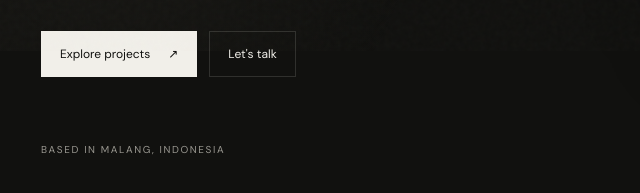
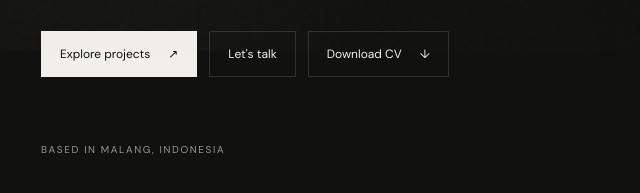
Before and after one commit to GooGooDoolls/Ryan_Portfolio, a website: page index.html in a window 1280 px wide. Shown: the part 749-942 px from the top of the page, 23-663 px from the left. Drawn offline with Linux system fonts and the light colour scheme; no server answers.

Commit message:
Add downloadable CV button to portfolio

```diff
--- a/index.html
+++ b/index.html
@@ -23,7 +23,7 @@
       <p class="kicker">INDUSTRIAL ENGINEERING · DATA · PROCESS · IMPROVEMENT</p>
       <h1>Industrial engineering<br>with <em>real impact.</em></h1>
       <p class="hero-lead">I'm Ryan Syahriel, an Industrial Engineer and manufacturing data analyst working across manufacturing, supply chain, and continuous improvement. I use data to understand what is happening, find what matters, and make the next action clearer.</p>
-      <div class="hero-actions"><a class="button primary" href="#projects">Explore projects <span>↗</span></a><a class="button secondary" href="#contact">Let's talk</a></div>
+      <div class="hero-actions"><a class="button primary" href="#projects">Explore projects <span>↗</span></a><a class="button secondary" href="#contact">Let's talk</a><a class="button secondary cv-download" href="https://drive.google.com/uc?export=download&id=1xAHEPQIPZD9s2yAdjrFjbyUukXm1RWvR" target="_blank" rel="noopener noreferrer" aria-label="Download Ryan Syahriel CV PDF">Download CV <span>↓</span></a></div>
     </div>
     <div class="hero-visual">
       <div class="visual-frame"><div class="visual-caption"><span>FIELD NOTE / 01</span><span>CI DAILY WORK</span></div><div class="visual-core"><div class="crosshair"></div><div class="ring r1"></div><div class="ring r2"></div><div class="ring r3"></div><div class="core-label">IMPROVE<br><strong>THE SYSTEM</strong></div></div></div>
```
